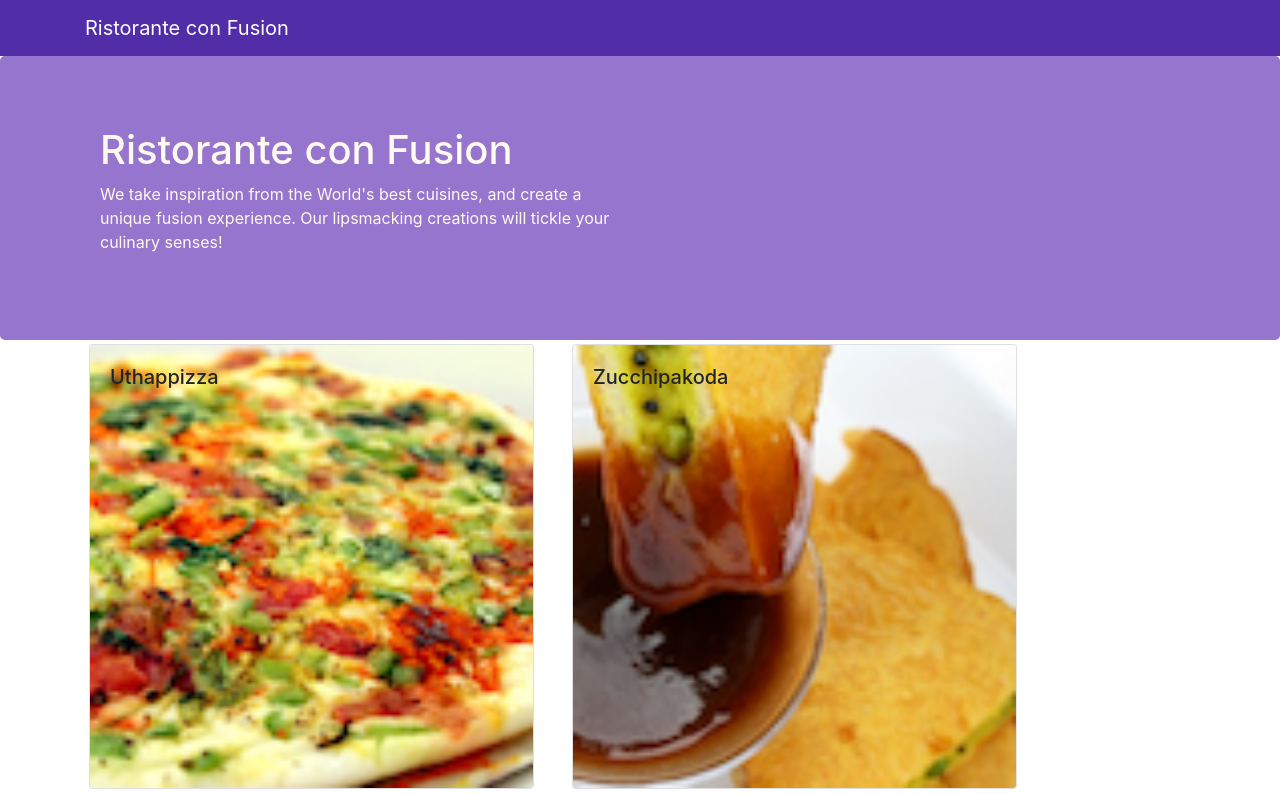
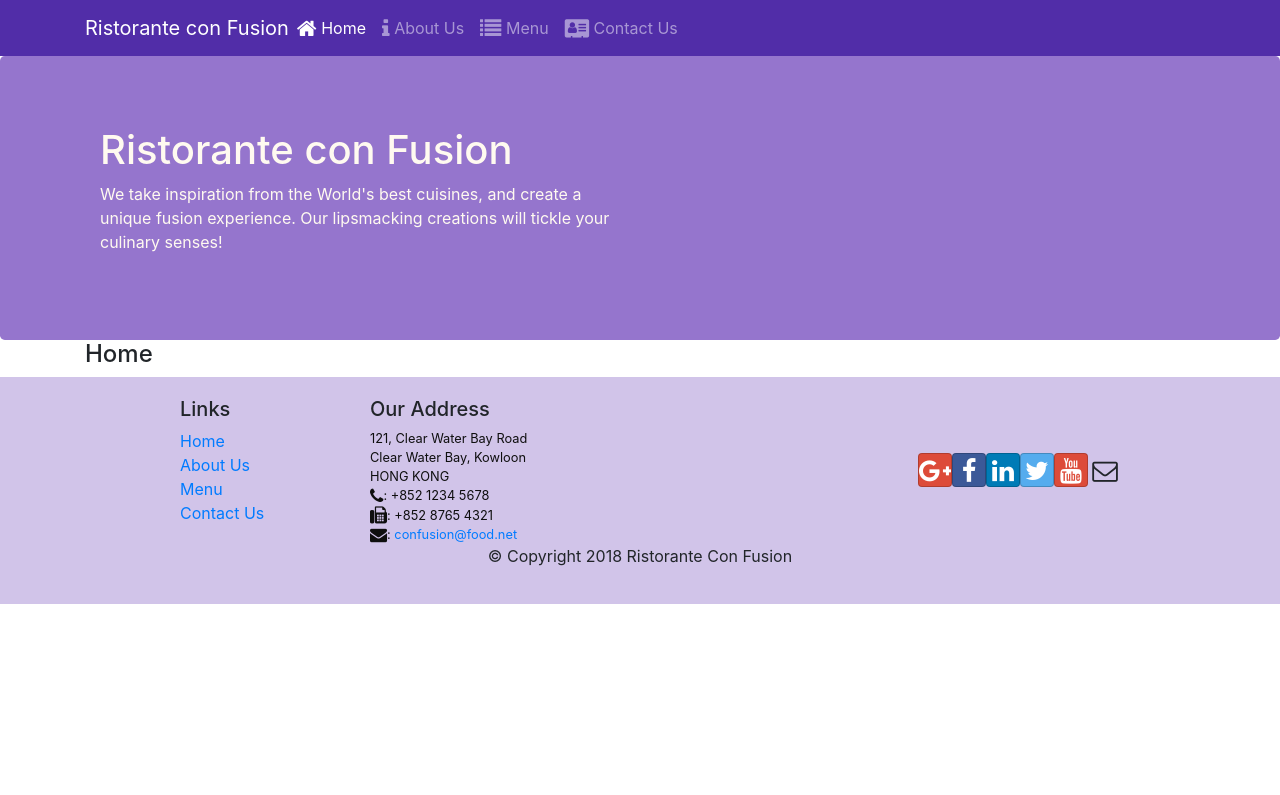
Before and after one commit to shivamkumar116/React-Coursera, a React (Create React App) app: page /home in a window 1280 px wide. Shown: the top 795 px of the page. Built offline with nearby package versions, Linux system fonts and the light colour scheme.

Commit message:
react router

```diff
--- a/package.json
+++ b/package.json
@@ -12,6 +12,7 @@
     "react": "^16.13.1",
     "react-dom": "^16.13.1",
     "react-popper": "^0.9.2",
+    "react-router-dom": "^4.2.2",
     "react-scripts": "3.4.1",
     "reactstrap": "^5.0.0"
   },
--- a/src/App.js
+++ b/src/App.js
@@ -1,4 +1,5 @@
 import React, { Component } from "react";
+import { BrowserRouter } from "react-router-dom";
 import "./App.css";
 
 import Main from "./components/MainComponent";
@@ -6,9 +7,11 @@
 class App extends Component {
   render() {
     return (
-      <div>
-        <Main />
-      </div>
+      <BrowserRouter>
+        <div className="app">
+          <Main />
+        </div>
+      </BrowserRouter>
     );
   }
 }
--- a/src/components/FooterComponent.js
+++ b/src/components/FooterComponent.js
@@ -1,4 +1,5 @@
 import React from "react";
+import { Link } from "react-router-dom";
 
 function Footer(props) {
   return (
@@ -9,16 +10,16 @@
             <h5>Links</h5>
             <ul className="list-unstyled">
               <li>
-                <a href="#">Home</a>
+                <Link to="/home">Home</Link>
               </li>
               <li>
-                <a href="#">About</a>
+                <Link to="/aboutus">About Us</Link>
               </li>
               <li>
-                <a href="#">Menu</a>
+                <Link to="/menu">Menu</Link>
               </li>
               <li>
-                <a href="contactus.html">Contact</a>
+                <Link to="/contactus">Contact Us</Link>
               </li>
             </ul>
           </div>
--- a/src/components/HeaderComponent.js
+++ b/src/components/HeaderComponent.js
@@ -1,14 +1,65 @@
 import React, { Component } from "react";
-import { Jumbotron, Navbar, NavbarBrand } from "reactstrap";
+import {
+  Jumbotron,
+  Navbar,
+  Nav,
+  NavbarToggler,
+  Collapse,
+  NavItem,
+  NavbarBrand,
+} from "reactstrap";
+import { NavLink } from "react-router-dom";
 
 class Header extends Component {
+  constructor(props) {
+    super(props);
+    this.state = {
+      isNavOpen: false,
+    };
+    this.toggleNav = this.toggleNav.bind(this);
+  }
+
+  toggleNav() {
+    this.setState({
+      isNavOpen: !this.state.isNavOpen,
+    });
+  }
+
   render() {
     return (
       //React fragments
       <>
-        <Navbar dark>
+        <Navbar dark expand="md">
           <div className="container">
-            <NavbarBrand href="/">Ristorante con Fusion</NavbarBrand>
+            <NavbarToggler onClick={this.toggleNav} />
+            <NavbarBrand className="mr-auto" href="/">
+              Ristorante con Fusion
+            </NavbarBrand>
+            <Collapse isOpen={this.state.isNavOpen} navbar>
+              <Nav navbar>
+                <NavItem>
+                  <NavLink className="nav-link" to="/home">
+                    <span className="fa fa-home fa-lg"></span> Home
+                  </NavLink>
+                </NavItem>
+                <NavItem>
+                  <NavLink className="nav-link" to="/aboutus">
+                    <span className="fa fa-info fa-lg"></span> About Us
+                  </NavLink>
+                </NavItem>
+                <NavItem>
+                  <NavLink className="nav-link" to="/menu">
+                    <span className="fa fa-list fa-lg"></span> Menu
+                  </NavLink>
+                </NavItem>
+                <NavItem>
+                  <NavLink className="nav-link" to="/contactus">
+                    <span className="fa fa-address-card fa-lg"></span> Contact
+                    Us
+                  </NavLink>
+                </NavItem>
+              </Nav>
+            </Collapse>
           </div>
         </Navbar>
         <Jumbotron>
--- /dev/null
+++ b/src/components/HomeComponent.js
@@ -0,0 +1,11 @@
+import React from "react";
+
+function Home(props) {
+  return (
+    <div className="container">
+      <h4>Home</h4>
+    </div>
+  );
+}
+
+export default Home;
--- a/src/components/MainComponent.js
+++ b/src/components/MainComponent.js
@@ -5,6 +5,8 @@
 import Dishdetail from "./DishDetailComponent";
 import Header from "./HeaderComponent";
 import Footer from "./FooterComponent";
+import Home from "./HomeComponent";
+import { Switch, Route, Redirect } from "react-router-dom";
 
 class Main extends Component {
   constructor(props) {
@@ -12,30 +14,28 @@
 
     this.state = {
       dishes: DISHES,
-      selectedDish: null,
     };
   }
   onSelectedDish(dishId) {
     this.setState({ selectedDish: dishId });
   }
   render() {
+    const HomePage = () => {
+      return <Home />;
+    };
+
     return (
       <div>
         <Header />
-
-        <Menu
-          dishes={this.state.dishes}
-          onClick={(dishId) => this.onSelectedDish(dishId)}
-        />
-        <div className="container">
-          <Dishdetail
-            dish={
-              this.state.dishes.filter(
-                (dish) => dish.id === this.state.selectedDish
-              )[0]
-            }
+        <Switch>
+          <Route path="/home" component={HomePage} />
+          <Route
+            exact
+            path="/menu"
+            component={() => <Menu dishes={this.state.dishes} />}
           />
-        </div>
+          <Redirect to="home" />
+        </Switch>
         <Footer />
       </div>
     );
```
Also changed, not shown: src/logo.svg (deleted), 1 other file (tests, documents, lock files or other folders).
